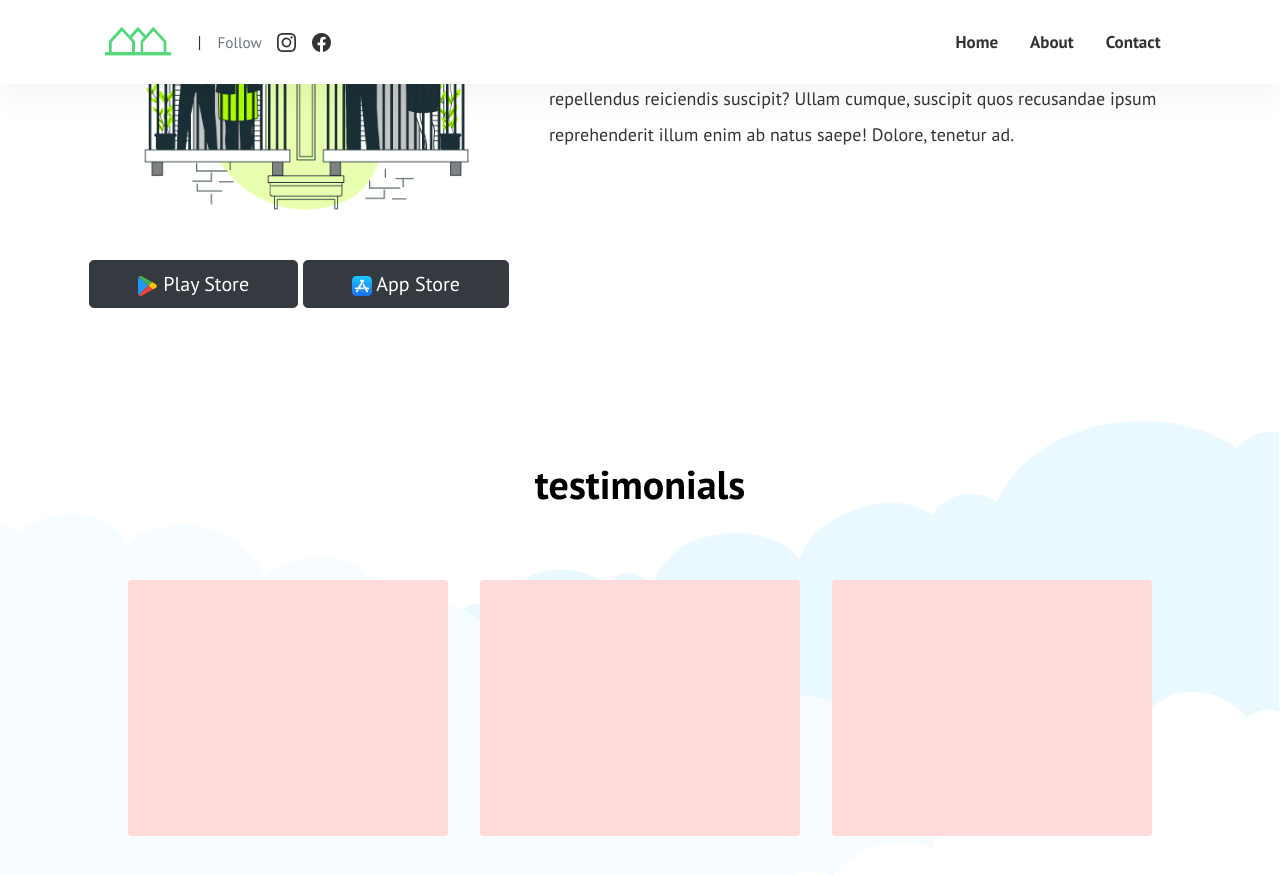
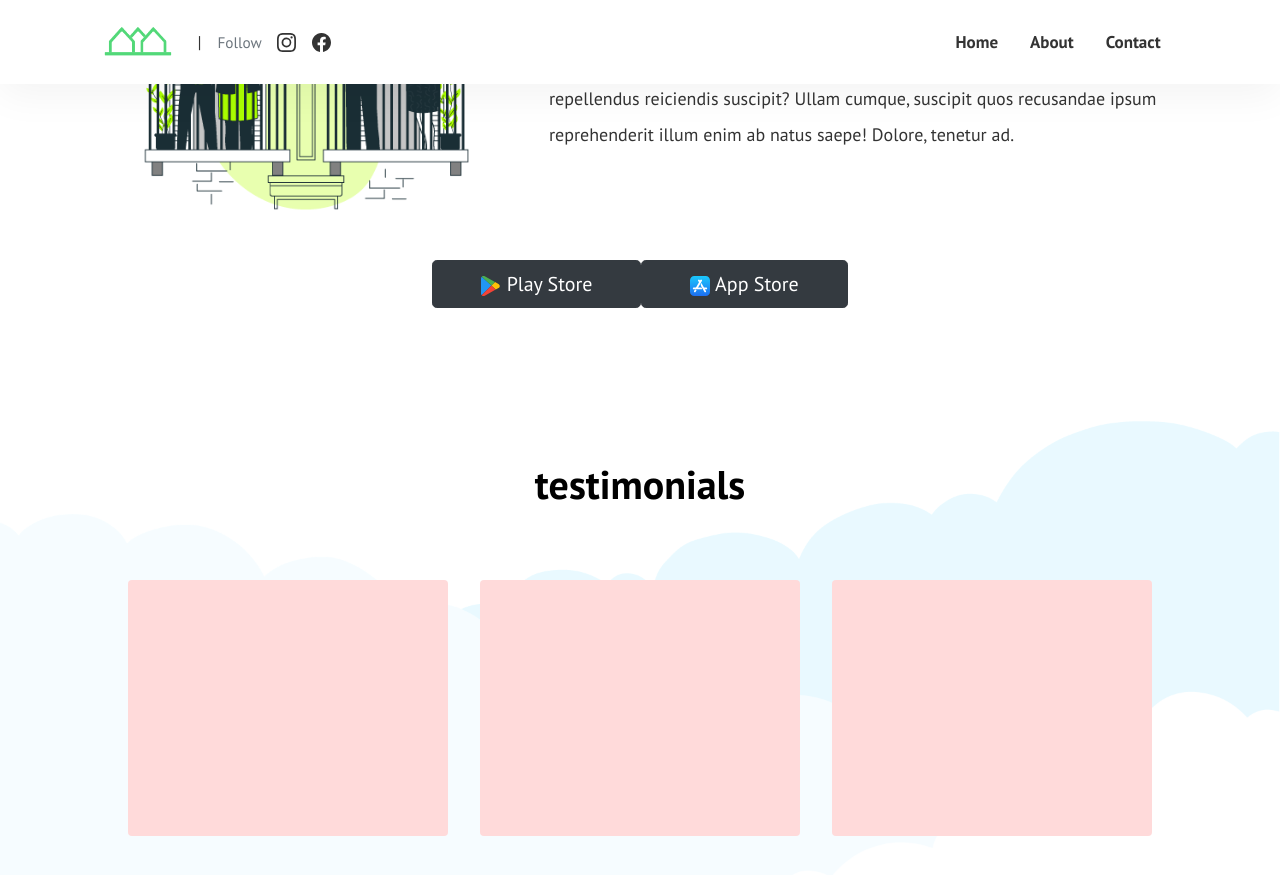
Before and after one commit to thomas0sae/neighar.com.github.io, a Jekyll site: the page built from index.html, in a window 1280 px wide and 900 px high, scrolled down 1004 px. Shown: the top 875 px of the window. Built offline with Jekyll 4.4.1, drawn with Linux system fonts in a browser that asks for light colours; the list of posts is cut into pages by our own code.

Commit message:
display flex for download buttons

```diff
--- a/index.html
+++ b/index.html
@@ -58,8 +58,10 @@ background: '/img/bg-index.jpg'
   </div>
 </div>
 
-<a href="https://play.google.com/store/apps/details?id=com.koottali.app&hl=en_IN&gl=US" target="_blank" class="btn btn-dark text-white px-5 btn-lg mb-4" ><img src={{site.baseurl}}/assets/images/google-play.svg style="width: 20px;" alt=""> Play Store</a>
-<a href="https://apps.apple.com/us/app/koottali-connect-with-mallus/id6448742453" target="_blank" class="btn btn-dark text-white px-5 btn-lg mb-4"><img src={{site.baseurl}}/assets/images/app-store.svg style="width: 20px;" alt=""> App Store</a>
+<div class="downloads" style="display: flex;justify-content: center;">
+  <a href="https://play.google.com/store/apps/details?id=com.koottali.app&hl=en_IN&gl=US" target="_blank" class="btn btn-dark text-white px-5 btn-lg mb-4" ><img src={{site.baseurl}}/assets/images/google-play.svg style="width: 20px;" alt=""> Play Store</a>
+  <a href="https://apps.apple.com/us/app/koottali-connect-with-mallus/id6448742453" target="_blank" class="btn btn-dark text-white px-5 btn-lg mb-4"><img src={{site.baseurl}}/assets/images/app-store.svg style="width: 20px;" alt=""> App Store</a>
+</div>
 
 <div class="second-image">
   <img src="{{site.baseurl}}/assets/images/new.png" alt="">
```
